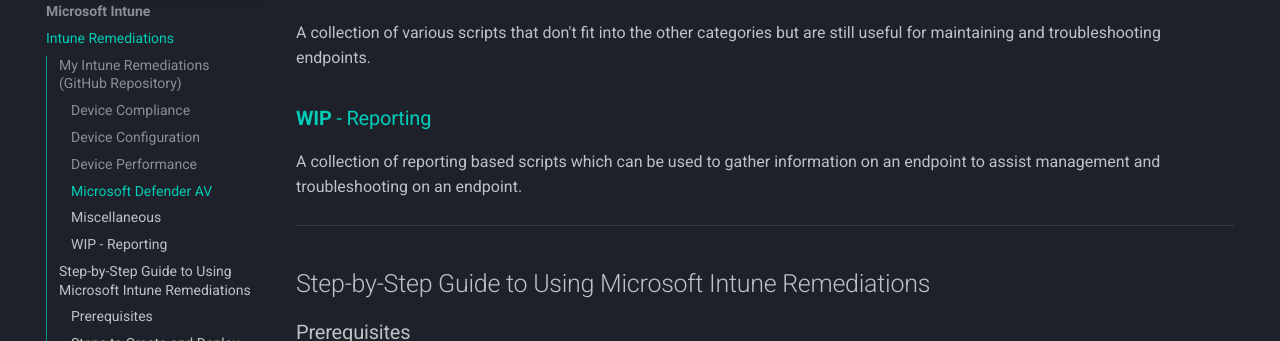
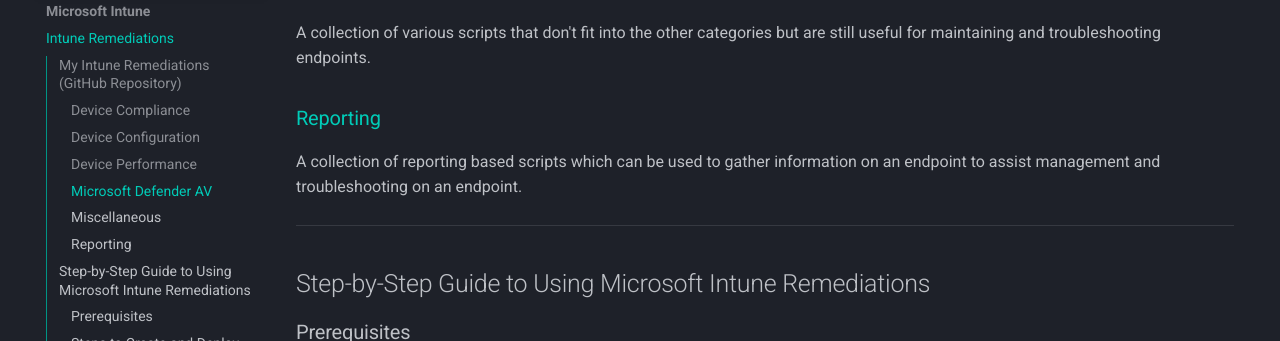
Before and after one commit to AntoPorter/antoporter.github.io, an MkDocs documentation site: the page built from docs/endpoint/intune/remediations.md, in a window 1280 px wide and 900 px high, scrolled down 825 px. Shown: the part 154-495 px from the top of the window. Built offline with MkDocs 1.6.1 and Material for MkDocs 9.7.7, drawn with Linux system fonts in a browser that asks for light colours; comment, search, counter and statistics services are not loaded.

Commit message:
Update remediations.md

```diff
--- a/docs/endpoint/intune/remediations.md
+++ b/docs/endpoint/intune/remediations.md
@@ -26,7 +26,7 @@
 
 A collection of various scripts that don't fit into the other categories but are still useful for maintaining and troubleshooting endpoints.
 
-### [**WIP** - Reporting](https://github.com/AntoPorter/Intune-Remediations/tree/main/Reporting/)
+### [Reporting](https://github.com/AntoPorter/Intune-Remediations/tree/main/Reporting/)
 
 A collection of reporting based scripts which can be used to gather information on an endpoint to assist management and troubleshooting on an endpoint.
 
```
